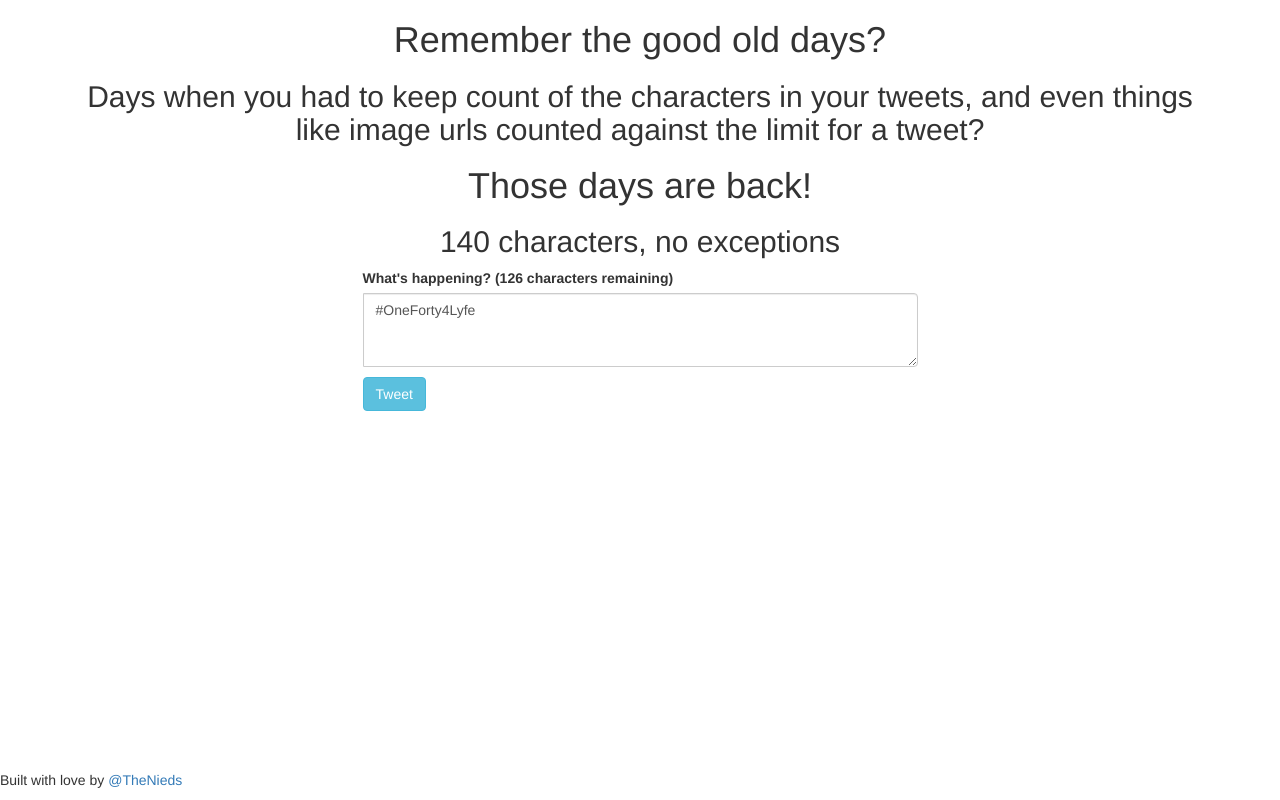
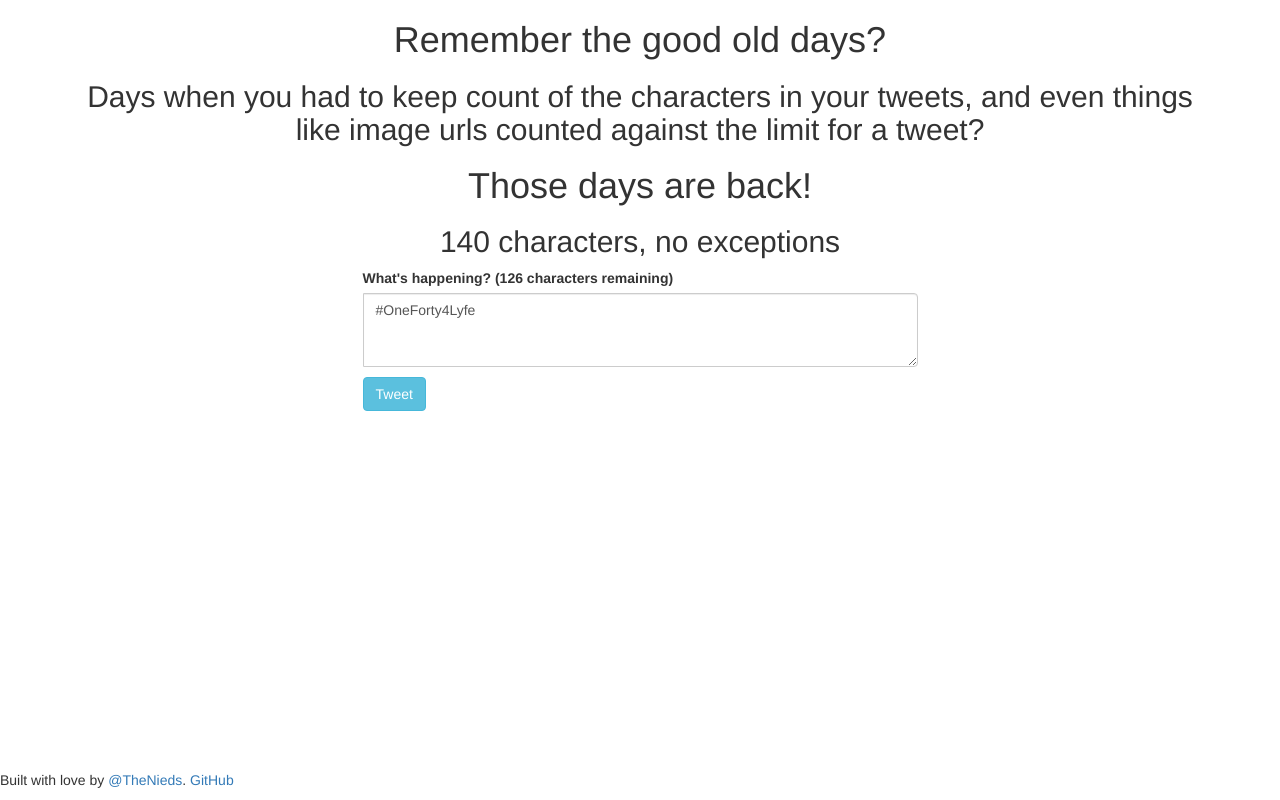
Before and after one commit to bniedermeyer/OneForty4Lyfe, an Angular app: page / in a window 1280 px wide. Built offline with nearby package versions, Linux system fonts and the light colour scheme.

Commit message:
add github link

```diff
--- a/src/app/app.component.html
+++ b/src/app/app.component.html
@@ -6,4 +6,4 @@
   <h2>140 characters, no exceptions</h2>
   <app-post></app-post>
 </div>
-<p>Built with love by <a href="https://www.twitter.com/thenieds">@TheNieds</a></p>
+<p>Built with love by <a href="https://www.twitter.com/thenieds">@TheNieds</a>. <a href="https://github.com/bniedermeyer/OneForty4Lyfe">GitHub</a></p>
```
